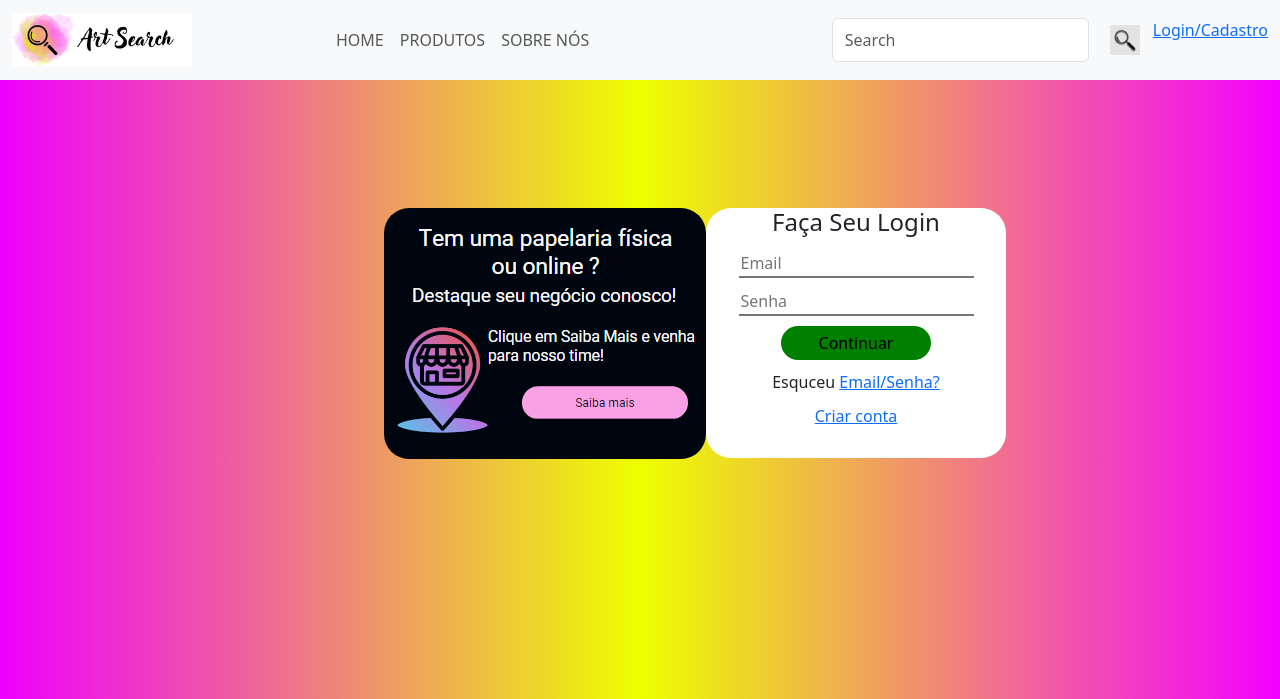
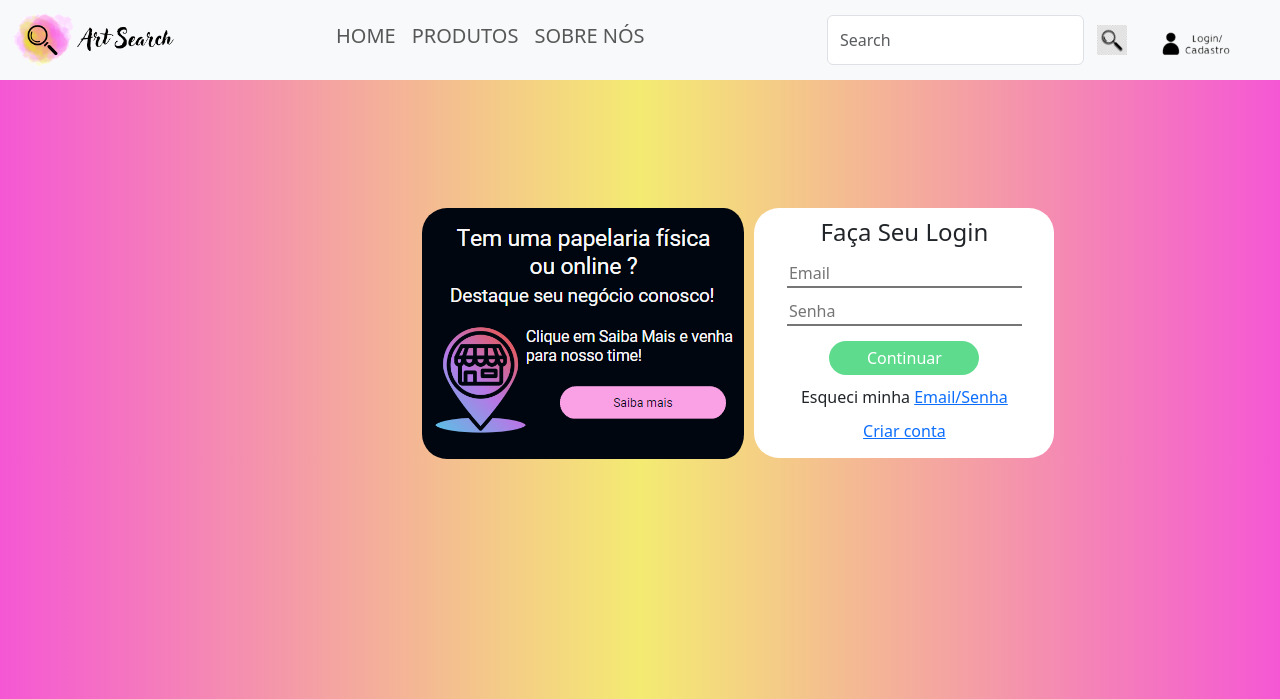
Before and after one commit to Gabriel-Joquebidis-Farias/TCC, a PHP site: page /login.html in a window 1280 px wide. Shown: the top 699 px of the page. Run offline with PHP 8.4, Linux system fonts and the light colour scheme.

Commit message:
sla felipe posgtou

```diff
--- a/Codigos/login.html
+++ b/Codigos/login.html
@@ -10,30 +10,30 @@
     <link href="https://cdn.jsdelivr.net/npm/bootstrap@5.3.0-alpha1/dist/css/bootstrap.min.css" rel="stylesheet" integrity="sha384-GLhlTQ8iRABdZLl6O3oVMWSktQOp6b7In1Zl3/Jr59b6EGGoI1aFkw7cmDA6j6gD" crossorigin="anonymous">
 </head>
 <body class="contenerLogin">
-  <nav class="navbar navbar-expand-lg bg-body-tertiary">
+  <nav class="navbar navbar-expand-lg bg-body-tertiary ">
     <div class="container-fluid">
       <a class="navbar-brand"><img src="imagens/navbar.png" width="60%"> </a>
       <button class="navbar-toggler" type="button" data-bs-toggle="collapse" data-bs-target="#navbarSupportedContent" aria-controls="navbarSupportedContent" aria-expanded="false" aria-label="Toggle navigation">
         <span class="navbar-toggler-icon"></span>
       </button>
-      <div class="collapse navbar-collapse" id="navbarSupportedContent">
+      <div class="collapse navbar-collapse " id="navbarSupportedContent">
         <ul class="navbar-nav me-auto mb-2 mb-lg-0">
           <li class="nav-item">
-            <a class="nav-link " aria-current="page" href="index.html">HOME</a>
+            <a class="nav-link " aria-current="page" href="index.html"><h5>HOME</h5></a>
           </li>
           <li class="nav-item">
-            <a class="nav-link" href="produtos.html">PRODUTOS</a>
+            <a class="nav-link " href="produtos.html"><h5>PRODUTOS</h5></a>
           </li>
           <li class="nav-item">
-            <a class="nav-link" href="sobre.html">SOBRE NÓS</a>
+            <a class="nav-link" href="sobre.html"><h5>SOBRE NÓS</h5></a>
           </li>
           </li>
         </ul>
-        <form class="d-flex" role="search">
-          <input class="form-control me-2" type="search" placeholder="Search" aria-label="Search">
+        <form class="d-flex tamanhoNav" role="search">
+          <input class="form-control buscaTxt" type="search" placeholder="Search" aria-label="Search">
           <button class="btn" type="submit"><img src="imagens/icon-Buscar.png" alt="" width="30" height="30"></button>
           <li class="nav">
-            <a class="login/cadastro" href="login.html">Login/Cadastro</a>
+            <a class="logincadastro" href="login.html"><img class="imglogin" src="imagens/loginCadastro.png" alt="Login/Cadastro" height="60px"></a>
           </li>
         </form>
         <ul class="navbar-nav mb-2 mb-lg-0">
@@ -53,7 +53,7 @@
                   <img class="imglogin" src="imagens/imgLogin.png" alt="img">
                 </div>
                 <form class="formLogin">
-                  <h4>Faça Seu Login</h4>
+                  <h4 class="espacoTop">Faça Seu Login</h4>
 
                   <div class="form  "data-validate = "Valid email is required: ex@abc.xyz">
                     <input class="input100" type="text" name="email" placeholder="Email">
@@ -63,7 +63,7 @@
                     <input class="input100" type="password" name="pass" placeholder="Senha">
                   </div>
 
-                  <div class="form">
+                  <div class="form espacoTop">
                     <button class="form btnLogin">
                       Continuar
                     </button>
@@ -71,10 +71,10 @@
 
                   <div class="form">
                     <span class="txt1">
-                      Esquceu
+                      Esqueci minha
                     </span>
                     <a class="txt2" href="#">
-                      Email/Senha?
+                      Email/Senha
                     </a>
                   </div>
 
--- a/Codigos/style.css
+++ b/Codigos/style.css
@@ -1,6 +1,6 @@
 .img1-home{
-    height: 500px;
-    width: 90%;
+    height: 600px;
+    width: 100%;
     overflow: hidden;
 }
 .img1Home{
@@ -23,7 +23,7 @@
     width: 100%;
     height: auto;
     background: rgb(239,0,255);
-background: linear-gradient(90deg, rgba(239,0,255,1) 0%, rgba(237,255,0,1) 50%, rgba(244,0,255,1) 100%);
+background: linear-gradient(90deg, #F557D4 0%, #F4EB72 50%, #F557D4 100%);
 }
 .imagensHome{
     width: 150px;
@@ -71,6 +71,7 @@ padding-bottom: 4%;
 .imglogin{
  display: flex;
  border-radius: 25px;
+ padding-right: 5px;
 }
 .form{
     padding: 5px;
@@ -78,7 +79,7 @@ padding-bottom: 4%;
 .loginCadastro{
     display: flex;
     padding-top: 10%;
-    padding-left: 30%;
+    padding-left: 33%;
 }
 .input100{
     border-top: none;
@@ -86,8 +87,16 @@ padding-bottom: 4%;
     border-right: none;
 }
 .btnLogin{
-    background-color: green;
+    background-color: #5FDB8E;
     border-radius: 25px;
     border: none;
     width: 150px;
+    color: white;
+
 }
+.espacoTop{
+padding-top: 10px;
+}
+.tamanhoNav{
+    height: 50px;
+}
```
Also changed, not shown: Codigos/index.html (+10 -10 lines), Codigos/produtos.html (+8 -8 lines), Codigos/sobre.html (+8 -8 lines), Codigos/imagens/BanerHome.jpeg (added), Codigos/imagens/loginCadastro.png (added), Codigos/imagens/navbar.png, Codigos/imagens/search.svg (added).
